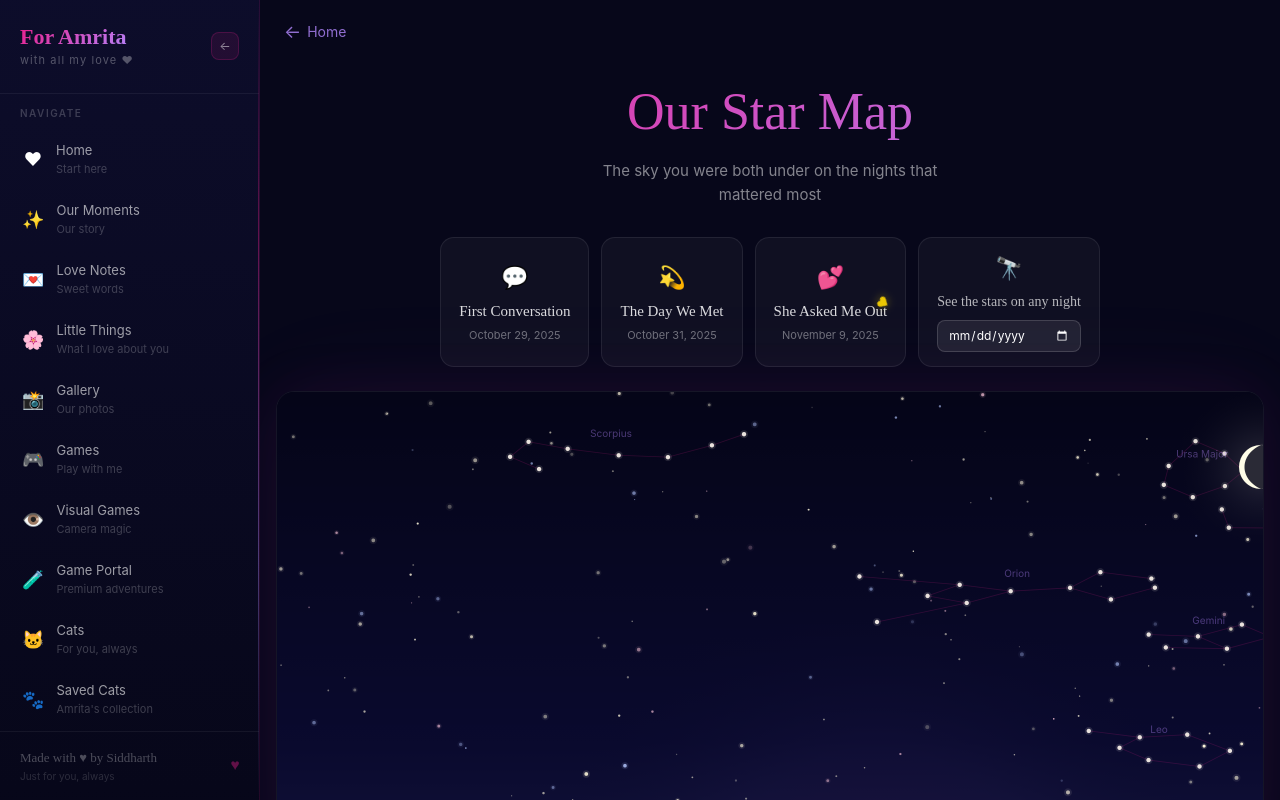
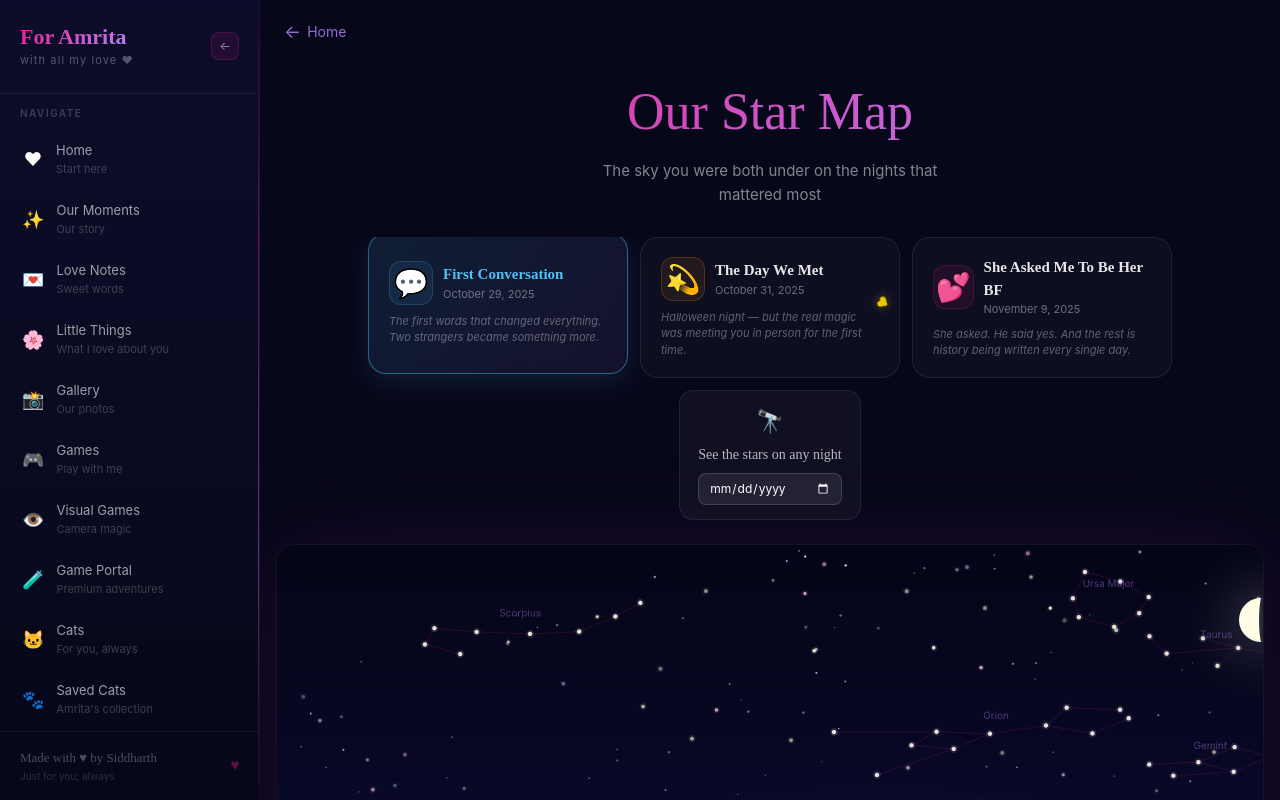
Before and after one commit to SiddharthFulia/amrita, a Next.js app: page /stars in a window 1280 px wide. Built offline with nearby package versions, Linux system fonts and the light colour scheme.

Commit message:
star updated and tattoo updated

```diff
--- a/app/api/tattoo-search/route.js
+++ b/app/api/tattoo-search/route.js
@@ -7,8 +7,9 @@ export async function GET(request) {
     const { searchParams } = new URL(request.url);
     const query = searchParams.get('q') || 'tattoo';
     const count = searchParams.get('count') || '20';
+    const page = searchParams.get('page') || '1';
 
-    const beResponse = await fetch(`${BE_URL}/api/image-search?q=${encodeURIComponent(query + ' tattoo')}&count=${count}`, {
+    const beResponse = await fetch(`${BE_URL}/api/image-search?q=${encodeURIComponent(query + ' tattoo')}&count=${count}&page=${page}`, {
       headers: { 'Content-Type': 'application/json' },
     });
 
@@ -22,7 +23,7 @@ export async function GET(request) {
       title: item.title || query,
     }));
 
-    return NextResponse.json({ images, page: 1, hasMore: images.length >= 10 });
+    return NextResponse.json({ images, page: parseInt(page), hasMore: images.length >= 10 });
   } catch (searchError) {
     return NextResponse.json({ error: searchError.message, images: [] }, { status: 500 });
   }
--- a/app/stars/page.jsx
+++ b/app/stars/page.jsx
@@ -11,9 +11,9 @@ const FONT_TITLE = "'Dancing Script', cursive";
 const FONT_BODY = "'Inter', sans-serif";
 
 const SPECIAL_DATES = [
-  { title: 'First Conversation', date: '2025-10-29', emoji: '💬' },
-  { title: 'The Day We Met', date: '2025-10-31', emoji: '💫' },
-  { title: 'She Asked Me Out', date: '2025-11-09', emoji: '💕' },
+  { title: 'First Conversation', date: '2025-10-29', emoji: '💬', desc: 'The first words that changed everything. Two strangers became something more.', color: '#4fc3f7' },
+  { title: 'The Day We Met', date: '2025-10-31', emoji: '💫', desc: 'Halloween night — but the real magic was meeting you in person for the first time.', color: '#ff9800' },
+  { title: 'She Asked Me To Be Her BF', date: '2025-11-09', emoji: '💕', desc: 'She asked. He said yes. And the rest is history being written every single day.', color: '#e91e8c' },
 ];
 
 const QUOTES = [
@@ -118,7 +118,7 @@ export default function StarsPage() {
   const lastShootRef = useRef(0);
   const starsDataRef = useRef([]);
 
-  const [selectedDate, setSelectedDate] = useState('2024-12-15');
+  const [selectedDate, setSelectedDate] = useState('2025-10-29');
   const [customDate, setCustomDate] = useState('');
   const [canvasSize, setCanvasSize] = useState({ w: 900, h: 500 });
 
@@ -447,40 +447,53 @@ export default function StarsPage() {
       }}>
         {SPECIAL_DATES.map((item) => {
           const isActive = selectedDate === item.date;
+          const itemColor = item.color || PINK;
           return (
             <button
               key={item.date}
               onClick={() => setSelectedDate(item.date)}
               style={{
                 background: isActive
-                  ? `linear-gradient(135deg, ${PINK}25, ${PURPLE}25)`
-                  : 'rgba(255,255,255,0.04)',
+                  ? `linear-gradient(135deg, ${itemColor}20, ${PURPLE}15)`
+                  : 'rgba(255,255,255,0.03)',
                 border: isActive
-                  ? `1.5px solid ${PINK}60`
+                  ? `1.5px solid ${itemColor}70`
                   : '1.5px solid rgba(255,255,255,0.08)',
-                borderRadius: 14,
-                padding: '14px 18px',
+                borderRadius: 18,
+                padding: '18px 20px',
                 cursor: 'pointer',
                 color: '#fff',
-                textAlign: 'center',
-                minWidth: 130,
+                textAlign: 'left',
+                minWidth: 200,
+                maxWidth: 260,
                 flexShrink: 0,
-                transition: 'all 0.25s ease',
-                transform: isActive ? 'scale(1.04)' : 'scale(1)',
+                transition: 'all 0.3s ease',
+                transform: isActive ? 'translateY(-4px)' : 'translateY(0)',
+                boxShadow: isActive ? `0 8px 30px ${itemColor}20` : 'none',
+                backdropFilter: 'blur(10px)',
               }}
             >
-              <div style={{ fontSize: 22, marginBottom: 6 }}>{item.emoji}</div>
-              <div style={{
-                fontFamily: FONT_TITLE,
-                fontSize: 15,
-                color: isActive ? PINK : 'rgba(255,255,255,0.85)',
-                marginBottom: 4,
-              }}>
-                {item.title}
+              <div style={{ display: 'flex', alignItems: 'center', gap: 10, marginBottom: 8 }}>
+                <div style={{
+                  fontSize: 28, width: 44, height: 44,
+                  display: 'flex', alignItems: 'center', justifyContent: 'center',
+                  background: `${itemColor}15`, borderRadius: 12,
+                  border: `1px solid ${itemColor}30`,
+                }}>{item.emoji}</div>
+                <div>
+                  <div style={{
+                    fontFamily: FONT_TITLE, fontSize: 15, fontWeight: 700,
+                    color: isActive ? itemColor : 'rgba(255,255,255,0.9)',
+                  }}>{item.title}</div>
+                  <div style={{ fontSize: 11, color: 'rgba(255,255,255,0.4)' }}>{formatDate(item.date)}</div>
+                </div>
               </div>
-              <div style={{ fontSize: 11, color: 'rgba(255,255,255,0.4)' }}>
-                {formatDate(item.date)}
-              </div>
+              {item.desc && (
+                <div style={{
+                  fontSize: 11, color: 'rgba(255,255,255,0.35)',
+                  lineHeight: 1.5, fontStyle: 'italic',
+                }}>{item.desc}</div>
+              )}
             </button>
           );
         })}
@@ -615,6 +628,73 @@ export default function StarsPage() {
           })()}
         </p>
 
+        {/* Astrology Section */}
+        <div style={{
+          marginTop: 32, width: '100%', maxWidth: 500,
+          background: 'rgba(255,255,255,0.03)', backdropFilter: 'blur(12px)',
+          border: '1px solid rgba(255,255,255,0.08)', borderRadius: 20,
+          padding: '24px 20px', textAlign: 'center',
+        }}>
+          <div style={{ fontSize: 12, color: PURPLE, fontWeight: 700, letterSpacing: '0.12em', textTransform: 'uppercase', marginBottom: 16 }}>
+            ✨ Written in the Stars ✨
+          </div>
+
+          <div style={{ display: 'flex', justifyContent: 'center', gap: 20, marginBottom: 20, flexWrap: 'wrap' }}>
+            <div style={{
+              background: `${PINK}12`, border: `1px solid ${PINK}30`, borderRadius: 16,
+              padding: '16px 20px', minWidth: 140, textAlign: 'center',
+            }}>
+              <div style={{ fontSize: 32, marginBottom: 4 }}>♉</div>
+              <div style={{ fontFamily: FONT_TITLE, fontSize: 16, color: PINK, marginBottom: 2 }}>Amrita</div>
+              <div style={{ fontSize: 11, color: 'rgba(255,255,255,0.5)' }}>Taurus · May 12</div>
+              <div style={{ fontSize: 10, color: 'rgba(255,255,255,0.3)', marginTop: 4 }}>Earth sign · Loyal · Devoted</div>
+            </div>
+            <div style={{
+              display: 'flex', alignItems: 'center', fontSize: 24,
+              color: '#ffd54f', alignSelf: 'center',
+            }}>💕</div>
+            <div style={{
+              background: `${PURPLE}12`, border: `1px solid ${PURPLE}30`, borderRadius: 16,
+              padding: '16px 20px', minWidth: 140, textAlign: 'center',
+            }}>
+              <div style={{ fontSize: 32, marginBottom: 4 }}>♍</div>
+              <div style={{ fontFamily: FONT_TITLE, fontSize: 16, color: PURPLE, marginBottom: 2 }}>Siddharth</div>
+              <div style={{ fontSize: 11, color: 'rgba(255,255,255,0.5)' }}>Virgo · Sep 18</div>
+              <div style={{ fontSize: 10, color: 'rgba(255,255,255,0.3)', marginTop: 4 }}>Earth sign · Caring · Dedicated</div>
+            </div>
+          </div>
+
+          <div style={{
+            background: 'linear-gradient(135deg, rgba(233,30,140,0.08), rgba(179,136,255,0.08))',
+            border: '1px solid rgba(255,255,255,0.06)', borderRadius: 14,
+            padding: '14px 16px',
+          }}>
+            <div style={{ display: 'flex', alignItems: 'center', justifyContent: 'center', gap: 8, marginBottom: 8 }}>
+              <span style={{ fontSize: 18 }}>🌟</span>
+              <span style={{
+                fontSize: 13, fontWeight: 700,
+                background: `linear-gradient(135deg, ${PINK}, #ffd54f)`,
+                WebkitBackgroundClip: 'text', WebkitTextFillColor: 'transparent', backgroundClip: 'text',
+              }}>98% Compatibility</span>
+              <span style={{ fontSize: 18 }}>🌟</span>
+            </div>
+            <p style={{ fontSize: 12, color: 'rgba(255,255,255,0.5)', lineHeight: 1.7, margin: 0 }}>
+              Taurus & Virgo — both Earth signs. One of the strongest matches in the zodiac.
+              Grounded, loyal, and deeply devoted. You share the same values, the same wavelength,
+              and the same quiet understanding that says everything without words. ♥
+            </p>
+            <div style={{ display: 'flex', gap: 8, justifyContent: 'center', marginTop: 12, flexWrap: 'wrap' }}>
+              {['🌍 Both Earth', '💎 Loyal', '🤝 Trust', '🔥 Passion', '♾️ Soulmates'].map(tag => (
+                <span key={tag} style={{
+                  fontSize: 10, padding: '3px 10px', borderRadius: 20,
+                  background: 'rgba(255,255,255,0.05)', border: '1px solid rgba(255,255,255,0.08)',
+                  color: 'rgba(255,255,255,0.4)',
+                }}>{tag}</span>
+              ))}
+            </div>
+          </div>
+        </div>
+
         {/* download button */}
         <button
           onClick={handleDownload}
```
